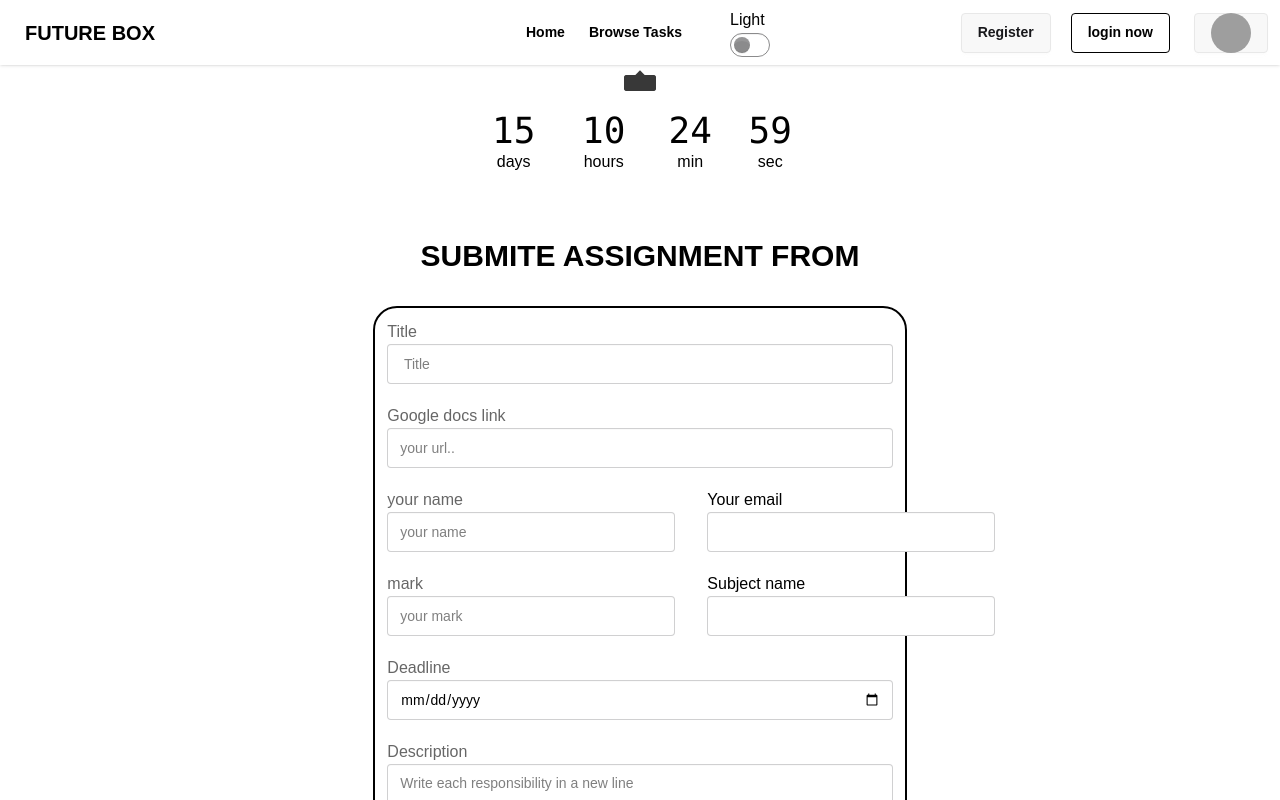
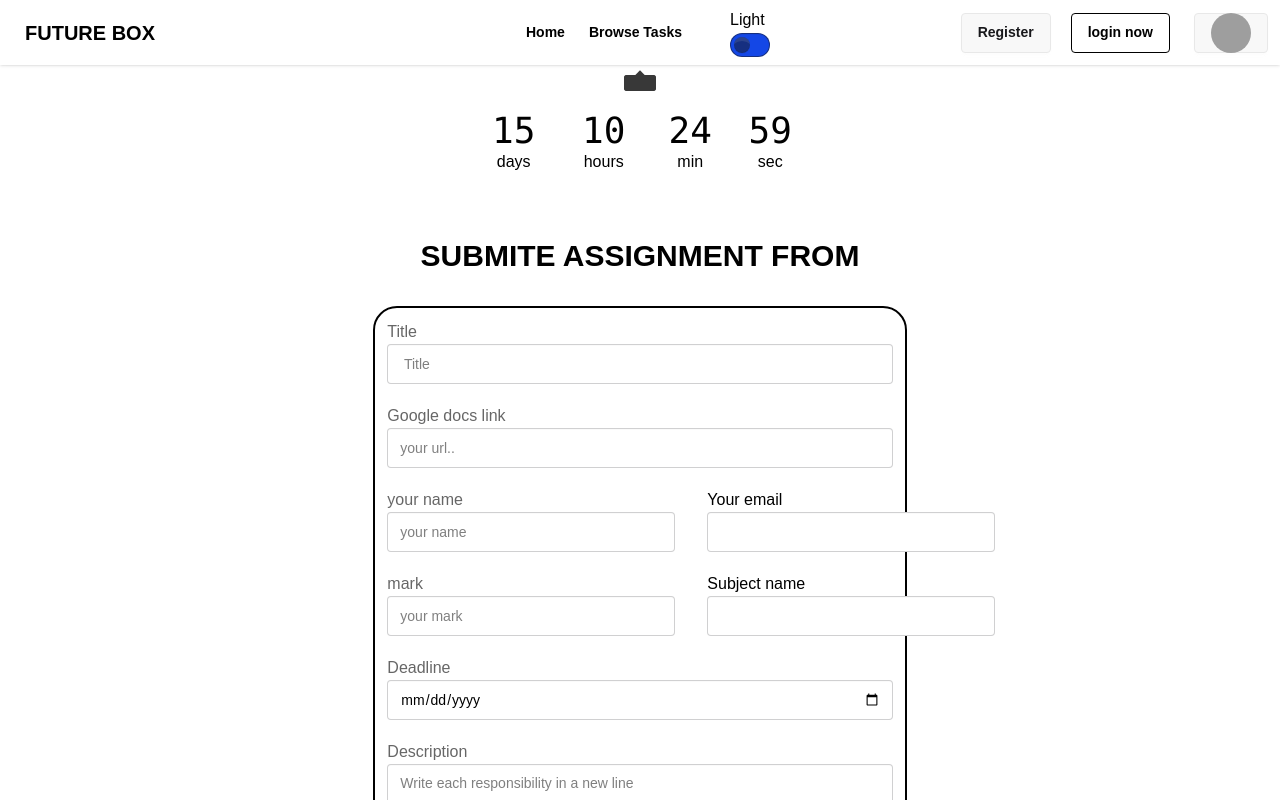
Before and after one commit to dipu-barman/-Online-Group-Study-Platform, a React (Vite) app: page /take in a window 1280 px wide. Shown: the top 800 px of the page. Built offline with nearby package versions, Linux system fonts and the light colour scheme; no server answers; grey boxes are pictures that could not be loaded.

Commit message:
added-coloro

```diff
--- a/src/Components/Navbar/Navbar.jsx
+++ b/src/Components/Navbar/Navbar.jsx
@@ -41,7 +41,7 @@ const Navbar = () => {
         <div className='bg-white'>
 
 
-      <div className=" bg-white">
+      <div className="">
         {/* <a  className="text-5xl" data-tooltip-id="my-tooltip">◕‿‿◕</a> */}
 <Tooltip id="my-tooltip">
   <div>
@@ -61,7 +61,7 @@ displayName}</span></p>
 </Tooltip>
       </div >
 
-                  <div className="navbar bg-base-100 shadow-sm "  data-tooltip-id="my-tooltip">
+                  <div className="navbar  shadow-sm "  data-tooltip-id="my-tooltip">
   <div className="navbar-start">
     <div className="dropdown">
       <div tabIndex={0} role="button" className="btn btn-ghost lg:hidden">
@@ -116,7 +116,7 @@ displayName}</span></p>
              <div className="main">
 
       <h1>{isDark ?  <p className='text-red-500'>Dark </p> : "Light"}</h1>
-      <button onClick={toggleTheme} className='  '><input type="checkbox" value="synthwave" className="toggle " /></button>
+      <button onClick={toggleTheme} className='  '><input type="checkbox" value="synthwave" className="toggle bg-blue-700 " /></button>
     </div>
 
         </div>
@@ -138,14 +138,14 @@ displayName}</span></p>
   <ul className="menu dropdown-content bg-base-100 rounded-box z-1 w-52 p-2 shadow-sm">
     <li > <Link
             to="/create-assignment"
-            className="block px-4 py-2 text-sm hover:bg-gray-100 dark:hover:bg-gray-700 font-bold"
+            className="block px-4 py-2 text-sm hover:bg-gray-100 dark:hover:bg-gray-700 font-bold text-emerald-500"
           >
             Create Assignments
           </Link>
           </li>
     <li><Link
             to="/my-attempts"
-            className="block px-4 py-2 text-sm hover:bg-gray-100 dark:hover:bg-gray-700 font-bold"
+            className="block px-4 py-2 text-sm hover:bg-gray-100 dark:hover:bg-gray-700 font-bold text-blue-600"
           >
             My Attempted Assignments
 
@@ -156,13 +156,13 @@ displayName}</span></p>
   <ul className="menu dropdown-content bg-base-100 rounded-box z-1 w-52 p-2 shadow-sm">
     <li><Link
             to="/create-assignment"
-            className="block px-4 py-2 text-sm hover:bg-gray-100 dark:hover:bg-gray-700 font-bold"
+            className="block px-4 py-2 text-sm hover:bg-gray-100 dark:hover:bg-gray-700 font-bold text-blue-600"
           >
             Create Assignments
           </Link></li>
     <li><Link
             to="/my-attempts"
-            className="block px-4 py-2 text-sm hover:bg-gray-100 dark:hover:bg-gray-700 font-bold"
+            className="block px-4 py-2 text-sm hover:bg-gray-100 dark:hover:bg-gray-700 font-bold text-indigo-600"
           >
             My Attempted Assignments
 
```
